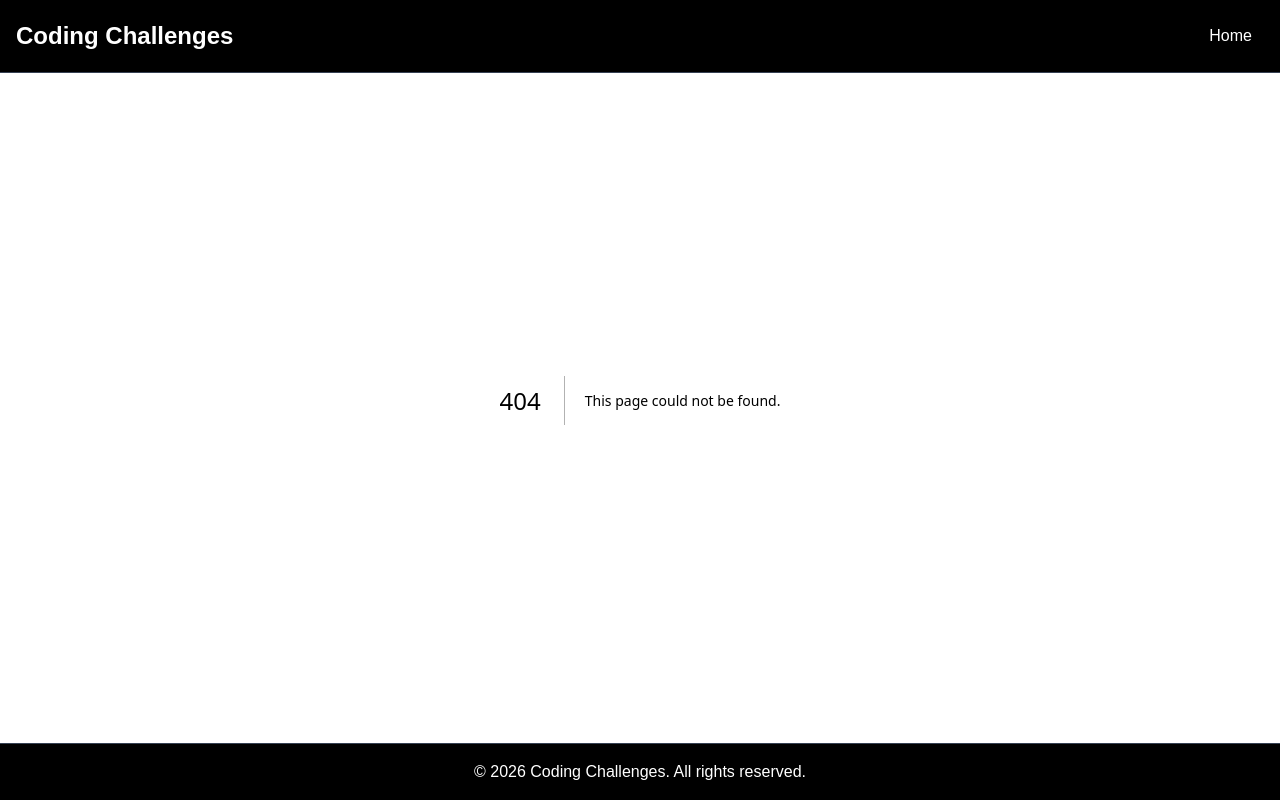
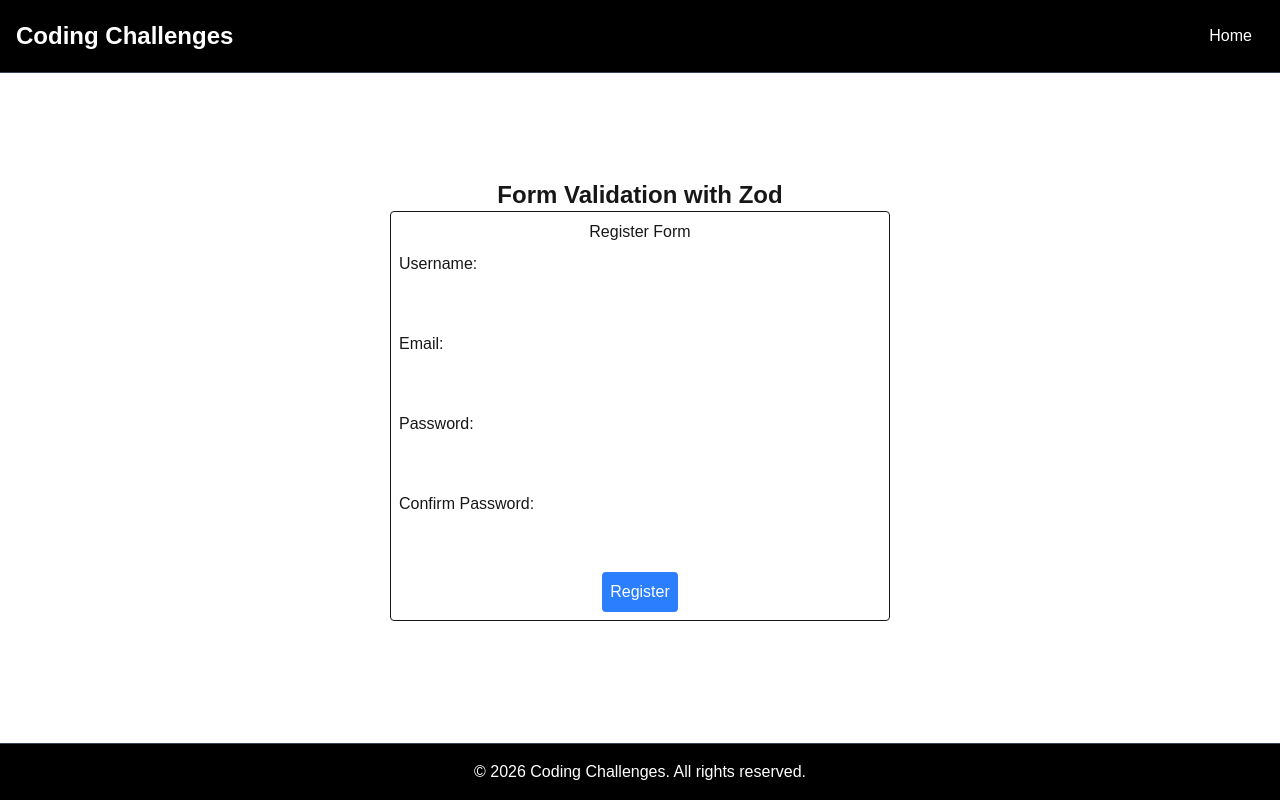
Before and after one commit to atanas-zlatev-98/coding-challenges, a Next.js app: page /form-validation-zod in a window 1280 px wide. Before the commit this address had no page. Built offline with nearby package versions, Linux system fonts and the light colour scheme.

Commit message:
simple zod validation

```diff
--- /dev/null
+++ b/app/(challenges)/form-validation-zod/form/RegisterForm.tsx
@@ -0,0 +1,84 @@
+'use client';
+import { useState } from "react";
+import { checkValidation } from "../validation/checkValidation";
+import { registerFormSchema } from "../validation/register-form.validation";
+
+type User = {
+    username: string;
+    email: string;
+    password: string;
+    confirmPassword: string;
+}
+
+type ValidationErrors = {
+    [key: string]: string;
+}
+
+export default function RegisterForm() {
+
+    const [formData, setFormData] = useState<User>({
+        username: '',
+        email: '',
+        password: '',
+        confirmPassword: '',
+    });
+
+    const [validationErrors, setValidationErrors] = useState<ValidationErrors>({});
+
+
+    const changeHandler = (e: React.ChangeEvent<HTMLInputElement>) => {
+
+        setValidationErrors(prev => ({
+            ...prev,
+            [e.target.name]: '',
+        }))
+
+        setFormData(prev => ({
+            ...prev,
+            [e.target.name]: e.target.value,
+        }))
+    }
+
+    const submitHandler = (e: React.FormEvent<HTMLFormElement>) => {
+        e.preventDefault();
+
+        const checkResult = checkValidation<User>(registerFormSchema, formData);
+
+        if (!checkResult.success) {
+            setValidationErrors({...checkResult.errors});
+        } else {
+            setValidationErrors({});
+        }
+    }
+
+    return(
+        <div className="flex flex-col justify-center items-center">
+            <form className="border w-[500px] flex flex-col gap-2 p-2 justify-center items-center rounded" onSubmit={submitHandler}>
+            <h2>Register Form</h2>
+                <div className="input-group flex flex-col w-full">
+                    <div className="flex flex-col w-full">
+                    <label className="mb-2" htmlFor="username">Username:</label>
+                    <input className="bg-white text-black p-2 rounded" type="text" id="username" name="username" value={formData.username} onChange={changeHandler} />
+                    </div>
+                    {validationErrors.username && <span className="error text-red-500 pt-1">{validationErrors.username}</span>}
+                </div>
+                <div className="input-group flex flex-col w-full">
+                    <label className="mb-2" htmlFor="email">Email:</label>
+                    <input className="bg-white text-black p-2 rounded" type="email" id="email" name="email" value={formData.email} onChange={changeHandler} />
+                    {validationErrors.email && <span className="error text-red-500 pt-1">{validationErrors.email}</span>}
+                </div>
+                <div className="input-group flex flex-col w-full">
+                    <label className="mb-2" htmlFor="password">Password:</label>
+                    <input className="bg-white text-black p-2 rounded" type="password" id="password" name="password" value={formData.password} onChange={changeHandler} />
+                    {validationErrors.password && <span className="error text-red-500 pt-1">{validationErrors.password}</span>}
+                </div>
+                <div className="input-group flex flex-col w-full">
+                    <label className="mb-2" htmlFor="confirmPassword">Confirm Password:</label>
+                    <input className="bg-white text-black p-2 rounded" type="password" id="confirmPassword" name="confirmPassword" value={formData.confirmPassword} onChange={changeHandler} />
+                    {validationErrors.confirmPassword && <span className="error text-red-500 pt-1">{validationErrors.confirmPassword}</span>}
+                </div>
+                <button type="submit" className="bg-blue-500 text-white p-2 rounded hover:bg-blue-800 cursor-pointer">Register</button>
+            </form>
+        </div>
+    )
+}
--- /dev/null
+++ b/app/(challenges)/form-validation-zod/page.tsx
@@ -0,0 +1,10 @@
+import RegisterForm from "./form/RegisterForm";
+
+export default function FormValidationZod() {
+    return(
+        <div className="flex flex-col justify-center items-center h-screen">
+            <h1 className="font-bold text-2xl">Form Validation with Zod</h1>
+            <RegisterForm/>
+        </div>
+    )
+}
--- /dev/null
+++ b/app/(challenges)/form-validation-zod/validation/checkValidation.ts
@@ -0,0 +1,19 @@
+import {ZodError , ZodSchema} from "zod";
+
+export function checkValidation<T>(schema: ZodSchema<T>, data: T) {
+
+  const result = schema.safeParse(data);
+
+  if (result.success) {
+    return { success: true, errors: null };
+  }
+
+  const errors: Record<string, string> = {};
+
+  result.error.issues.forEach((err) => {
+        const key = err.path.join(".");
+        errors[key] = err.message;
+  });
+
+  return { success: false, errors };
+}
--- /dev/null
+++ b/app/(challenges)/form-validation-zod/validation/register-form.validation.ts
@@ -0,0 +1,11 @@
+import z from 'zod';
+
+export const registerFormSchema = z.object({
+    username: z.string().min(3, 'Username must be at least 3 characters long'),
+    email: z.string().email('Invalid email address'),
+    password: z.string().min(6, 'Password must be at least 6 characters long'),
+    confirmPassword: z.string().min(6, 'Confirm Password must be at least 6 characters long'),
+}).refine((data) => data.password === data.confirmPassword, {
+    message: 'Passwords do not match',
+    path: ['confirmPassword'],
+});
--- a/app/page-links/page-links.ts
+++ b/app/page-links/page-links.ts
@@ -10,4 +10,5 @@ export const pageLinks = [
   { href: "/shopping-cart", label: "Shopping Cart Challenge" },
   { href: "/pagination", label: "Pagination Challenge" },
   { href: "/pagination-search", label: "Pagination with Search Challenge" },
+  { href: "/form-validation-zod", label: "Form Validation with Zod Challenge" },
 ];
--- a/package.json
+++ b/package.json
@@ -11,7 +11,8 @@
   "dependencies": {
     "next": "16.2.3",
     "react": "19.2.4",
-    "react-dom": "19.2.4"
+    "react-dom": "19.2.4",
+    "zod": "^4.3.6"
   },
   "devDependencies": {
     "@tailwindcss/postcss": "^4",
```
Also changed, not shown: 1 other file (tests, documents, lock files or other folders).
